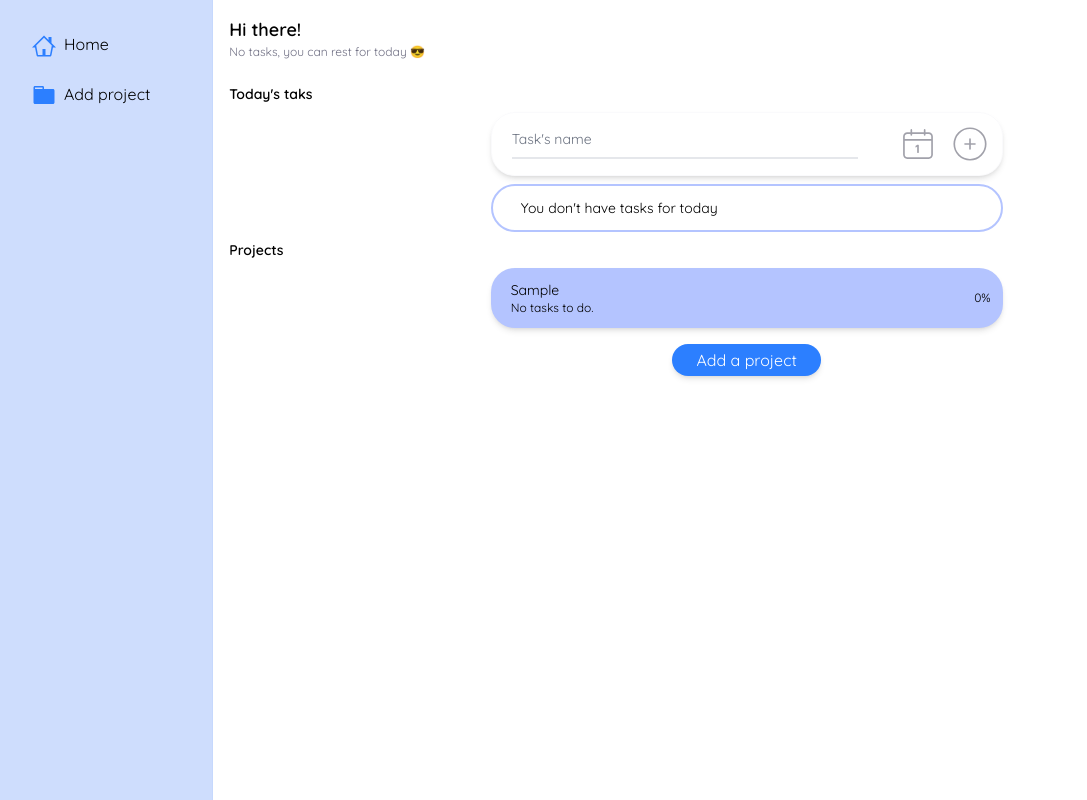
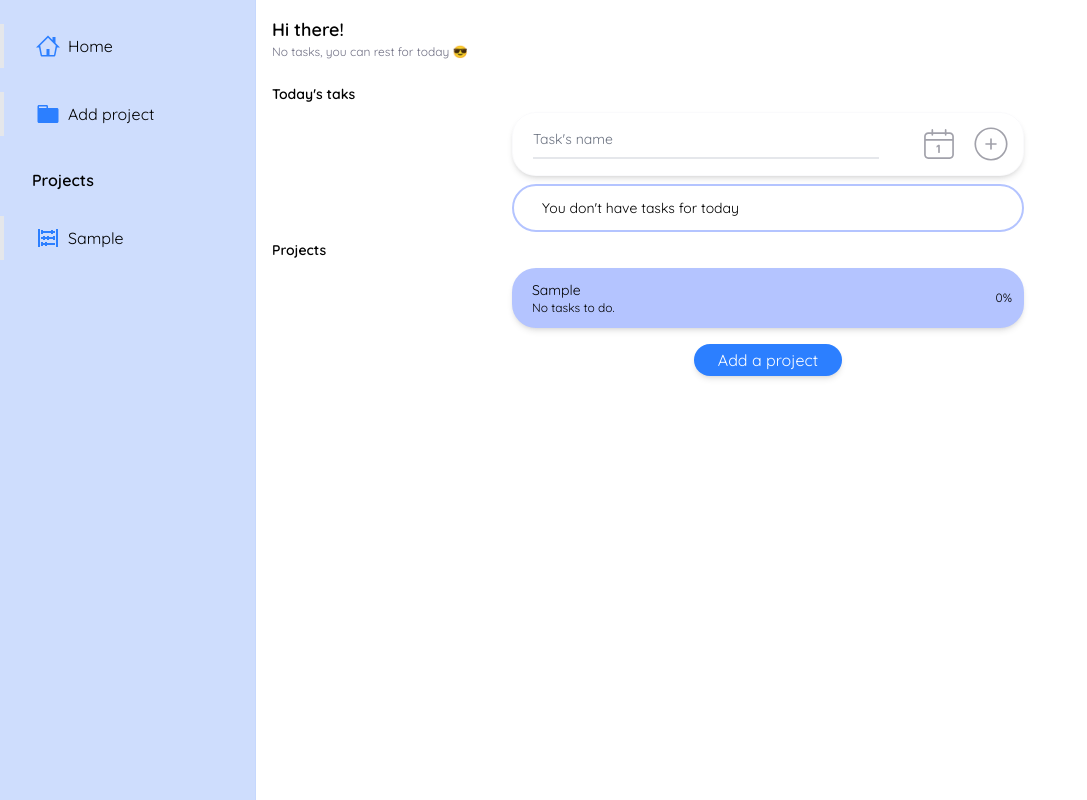
Before and after one commit to aldanielago/TaskList, a React (Vite) app: page /add-project in a window 1280 px wide. Both pictures are taken after typing "Sample", "Sample" into the empty fields and a click on the button "Add project". Shown: the whole page, without its empty margins (0-1087 px from the left). Built offline with nearby package versions, Linux system fonts and the light colour scheme.

Commit message:
[Functionality] Add projects to side bar and edit icon

```diff
--- a/src/App.jsx
+++ b/src/App.jsx
@@ -10,8 +10,8 @@ import { SideBar } from "./components/elements/SideBar"
 function App() {
   return (
     <div className="flex">
-      <SideBar />
-      <div className="flex-grow w-3/4">
+      <ProjectProvider><SideBar /></ProjectProvider>
+      <div className="flex-grow w-2/3">
         <Routes>
           <Route path="/" exact element={<TaskProvider><ProjectProvider><Home /></ProjectProvider></TaskProvider>} />
           <Route path="/add-project" element={<ProjectProvider><TaskProvider><AddProjectPage /></TaskProvider></ProjectProvider>} />
--- a/src/components/elements/SideBar.jsx
+++ b/src/components/elements/SideBar.jsx
@@ -1,17 +1,29 @@
 import { GoHome, GoFileDirectory } from "react-icons/go";
 import { Link } from "react-router-dom";
+import { useContext } from "react";
+import { ProjectContext } from "../../contexts/ProjectsContext";
 
 export function SideBar() {
+  const { projects, projectIcons } = useContext(ProjectContext);
   return (
-    <nav className="bg-[#ceddfd] w-1/6 h-screen relative border-r border-primary-blue border-opacity-5">
-      <Link to={'/'} className="w-full py-2 mt-6 pl-8 block">
+    <nav className="bg-[#ceddfd] w-[20%] h-screen relative border-r border-inherit border-primary-blue border-opacity-5">
+      <Link to={'/'} className="w-full flex py-[10px] mt-6 pl-8 hover:bg-[#aac2f4] hover:border-[#aac2f4] transition-colors duration-300 active:border-l-4 border-l-4 focus:bg-[#aac2f4] focus:font-medium active:border-l-primary-blue focus:border-l-primary-blue focus:outline-none">
         <GoHome className="text-2xl inline-block text-primary-blue mr-2"/>
         <span className="font-Quicksand">Home</span>
       </Link>
-      <Link to={'/add-project'} className="w-full py-2 mt-2 pl-8 block">
+      <Link to={'/add-project'} className="w-full flex py-[10px] mt-6 pl-8 hover:bg-[#aac2f4] hover:border-[#aac2f4] transition-colors duration-300 active:border-l-4 border-l-4 focus:bg-[#aac2f4] focus:font-medium active:border-l-primary-blue focus:border-l-primary-blue focus:outline-none">
         <GoFileDirectory className="text-2xl inline-block text-primary-blue mr-2"/>
         <span className="font-Quicksand">Add project</span>
       </Link>
+      <h3 className="font-Quicksand pt-2 mt-6 pl-8 block font-semibold">Projects</h3>
+      <div>
+        { projects.map((project) =>
+          <Link to={`/projects/${project.id}`} key={project.id} className="w-full flex py-[10px] mt-6 pl-8 hover:bg-[#aac2f4] hover:border-[#aac2f4] transition-colors duration-300 active:border-l-4 border-l-4 focus:bg-[#aac2f4] focus:font-medium active:border-l-primary-blue focus:border-l-primary-blue focus:outline-none">
+            <i className="text-2xl inline-block text-primary-blue mr-2">{ project.icon ? projectIcons[project.icon].component : projectIcons[0].component }</i>
+            <span className="font-Quicksand">{project.name}</span>
+          </Link>
+        )}
+      </div>
     </nav>
   )
 }
--- a/src/components/pages/ProjectPage.jsx
+++ b/src/components/pages/ProjectPage.jsx
@@ -10,7 +10,7 @@ import { AddTask } from '../elements/AddTask';
 export function ProjectPage() {
   const navigate = useNavigate();
   const { projectId } = useParams();
-  const { projects, removeTaskFromProject, deleteProject, changeNameProject, projectsPallete, changePalleteProject, changeProjectDescription, projectIcons } = useContext(ProjectContext);
+  const { projects, removeTaskFromProject, deleteProject, changeNameProject, projectsPallete, changePalleteProject, changeProjectDescription, projectIcons, changeProjectIcon } = useContext(ProjectContext);
   const { tasks, completeTask, deleteTask, addProject, notifyEventListeners, generateMessage } = useContext(TaskContext);
 
   const project = projects.find(project => project.id == projectId);
@@ -18,10 +18,11 @@ export function ProjectPage() {
   const message = generateMessage(filteredTasks);
 
   const [ editName, setEditName ] = useState(false);
-  const [ projectName, setProjectName ] = useState(project.name);
+  const [ projectName, setProjectName ] = useState(project.name || 'Untitled project');
   const [ editDescription, setEditDescription ] = useState(false);
   const [ projectDescription, setProjectDescription ] = useState(project.description || '');
   const [ editPallete, setEditPallete ] = useState(false);
+  const [ editIcon, setEditIcon ] = useState(false);
 
   const deleteATask = (taskId) => {
     deleteTask(taskId);
@@ -40,16 +41,17 @@ export function ProjectPage() {
   }
 
   return (
-    <section className="w-full overflow-auto flex flex-col items-center justify-center">
-      <div className={`${project.primaryColor} w-full h-28 relative top-0`}>
+    <section className="w-full overflow-y-auto flex flex-col items-center justify-center">
+      <div className={`${project.primaryColor} w-full h-32 relative top-0`}>
         <button className={`p-2 rounded-md border ${project.primaryColor == 'bg-light-green' ? 'border-white text-white' : 'border-black'} tracking-wider font-Quicksand font-bold text-xs absolute bottom-4 right-4 transition-colors duration-500 ease-in-out`}
             onClick={() => setEditPallete(!editPallete)}
           >Change color
         </button>
       </div>
 
+      <section className="w-full pl-6">
         { editPallete &&
-        <div className="w-40 origin-top absolute right-4 top-24 rounded-md shadow-lg bg-white ring-1 ring-black ring-opacity-5">
+          <div className="w-40 origin-top absolute right-4 top-[7rem] rounded-md shadow-lg bg-white ring-1 ring-black ring-opacity-5">
             {projectsPallete.map( p =>
               <button className={`block px-4 py-2 text-sm text-gray-700 w-full text-start ${p.primaryColor} hover:${p.secondaryColor} hover:cursor-pointer`}
                 key={p.pallete}
@@ -59,14 +61,25 @@ export function ProjectPage() {
               </button>)}
           </div>
         }
-      <div className="px-4 max-w-7xl grid w-full items-start py-2">
-        <div className="flex items-center mt-6 gap-2">
-          <i className="text-2xl text-zinc-400">{ project.icon ? projectIcons[project.icon].component : projectIcons[0].component }</i>
+        <div className="px-4 max-w-7xl grid w-full items-start py-2 ">
+          <div className="flex items-center mt-6 gap-2 mb-2">
+            <i className="text-3xl text-zinc-400 cursor-pointer" onClick={() => setEditIcon(true)}>{ project.icon ? projectIcons[project.icon].component : projectIcons[0].component }</i>
+            { editIcon &&
+              <div className="w-40 h-40 overflow-x-auto flex flex-wrap origin-top top-48 absolute rounded-md shadow-lg bg-white ring-1 ring-black ring-opacity-5">
+                {projectIcons.map( (icon) =>
+                  <button className={`block px-4 py-2 text-base text-gray-700 hover:cursor-pointer`}
+                    key={icon.id}
+                    value={icon.id}
+                    onClick={() => {setEditIcon(false); changeProjectIcon(project.id, icon.id)}}
+                  >{icon.component}
+                  </button>)}
+              </div>
+            }
             { !editName
               ? <h1 className="font-bold inline tracking-wide font-Quicksand text-lg" onClick={() => setEditName(true)}>{ projectName == '' ? 'Untitle project' : projectName }</h1>
               : <TextInput text={'big'} item={project} value={projectName} onChange={setProjectName} setEdit={setEditName} mainFunction={changeNameProject} placeholder={'Project name'}/>
             }
-          <SmallOptionsMenu item={ project } onDelete={onDeleteProject}/>
+            { !editName && <SmallOptionsMenu onDelete={onDeleteProject} /> }
           </div>
 
           { !editDescription
@@ -95,5 +108,6 @@ export function ProjectPage() {
           </>}
         </div>
       </section>
+    </section>
   )
 }
--- a/src/contexts/ProjectsContext.jsx
+++ b/src/contexts/ProjectsContext.jsx
@@ -20,7 +20,6 @@ function ProjectProvider({ children }) {
   ];
 
   const projectIcons = [
-    { id: 34, component: <BiFolder/>},
     { id: 0, component: <BiAbacus/> },
     { id: 1, component: <BiAlarm/>},
     { id: 2, component: <BiArchive/>},
@@ -55,6 +54,7 @@ function ProjectProvider({ children }) {
     { id: 31, component: <BiData/>},
     { id: 32, component: <BiDesktop/>},
     { id: 33, component: <BiExtension/>},
+    { id: 34, component: <BiFolder/>},
     { id: 35, component: <BiGame/>},
     { id: 36, component: <BiGhost/>},
     { id: 37, component: <BiGift/>},
@@ -122,6 +122,20 @@ function ProjectProvider({ children }) {
   // Delete a project by id
   function deleteProject(projectId) {
     setProjects(projects.filter( p => p.id != projectId ));
+  }
+
+  function changeProjectIcon(projectId, iconId) {
+    const newProjects = projects.map((p) => {
+      if (p.id === projectId) {
+        return {
+          ...p,
+          icon: iconId
+        };
+      } else {
+        return p;
+      }
+    });
+    setProjects(newProjects);
   }
 
   function changeNameProject(projectId, newName) {
@@ -213,6 +227,7 @@ function ProjectProvider({ children }) {
       createProject,
       deleteProject,
       addTaskToProject,
+      changeProjectIcon,
       changeNameProject,
       changePalleteProject,
       removeTaskFromProject,
--- a/src/index.css
+++ b/src/index.css
@@ -1,4 +1,5 @@
 @import url('https://fonts.googleapis.com/css2?family=Quicksand:wght@400;500;600&display=swap');
+@import url('https://fonts.googleapis.com/css2?family=Albert+Sans:wght@200;300&display=swap');
 
 @tailwind base;
 @tailwind components;
--- a/tailwind.config.js
+++ b/tailwind.config.js
@@ -26,14 +26,15 @@ export default {
         'back-dark': '#1e1e1e',
       },
       fontFamily: {
-        'Quicksand': 'Quicksand' || 'sans-serif'
+        'Quicksand': 'Quicksand' || 'sans-serif',
+        'Albert': 'Albert Sans' || 'sans-serif',
       }
     },
   },
   plugins: [
     // eslint-disable-next-line no-undef
     require('@tailwindcss/forms')({
-      strategy: 'class', // only generate global styles
+      strategy: 'class',
     })
   ],
 }
```
Lines whose indentation alone changed are shown as unchanged.
